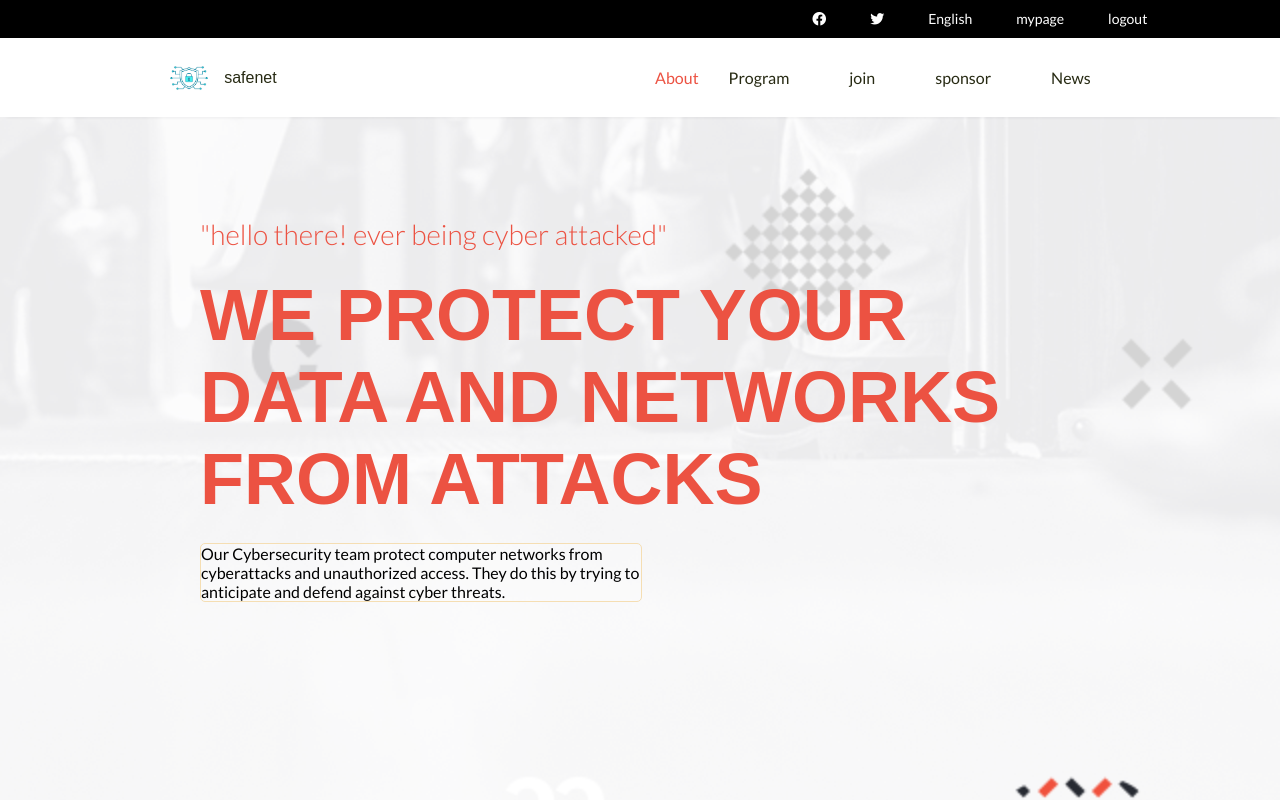
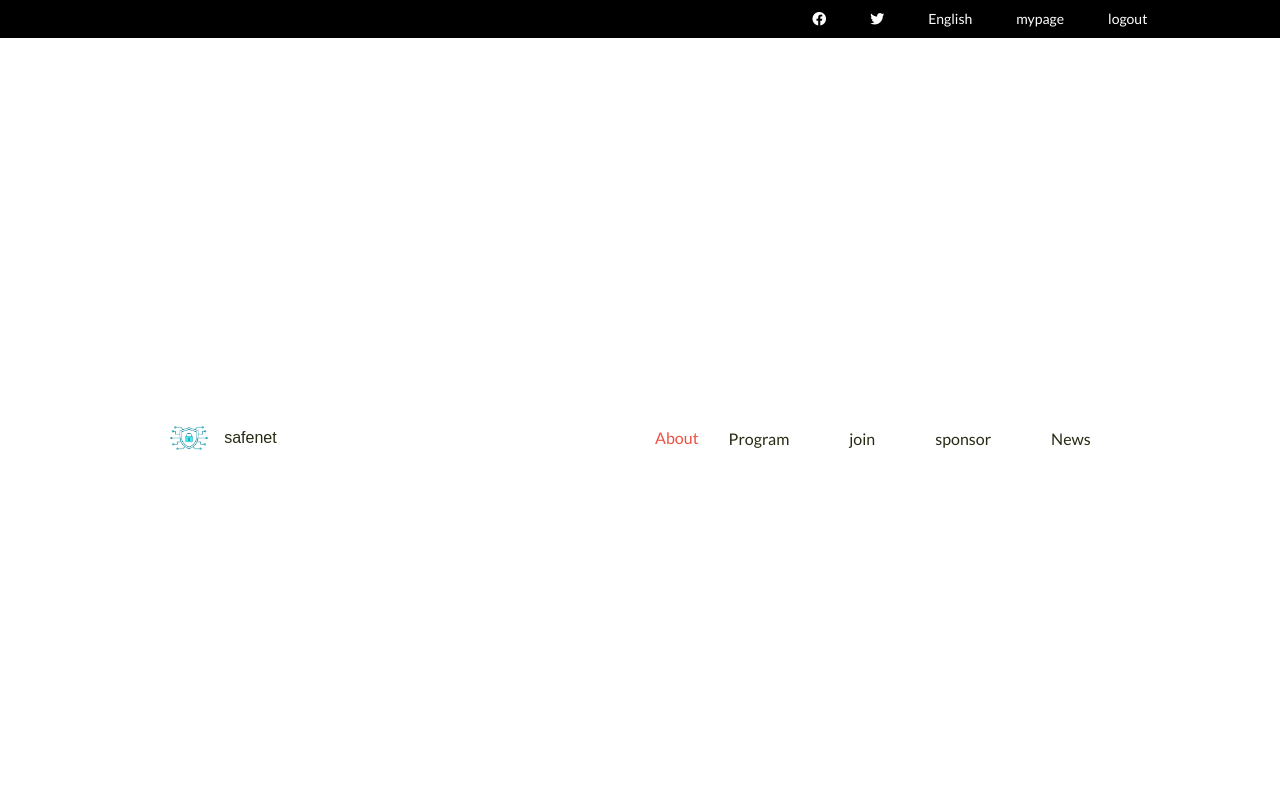
Before and after one commit to businesskaniki/safenet, a website: page index.html in a window 1280 px wide. Shown: the top 800 px of the page. Drawn offline with Linux system fonts and the light colour scheme; a web font is replaced by a local one.

Commit message:
i added the 100vh to nav-ul active

```diff
--- a/styles.css
+++ b/styles.css
@@ -108,7 +108,7 @@
   width: 90%;
   overflow: hidden;
   padding-top: 50px;
-  height: 45%;
+  height: 100vh;
 }
 
 .nav-ul.active {
```
